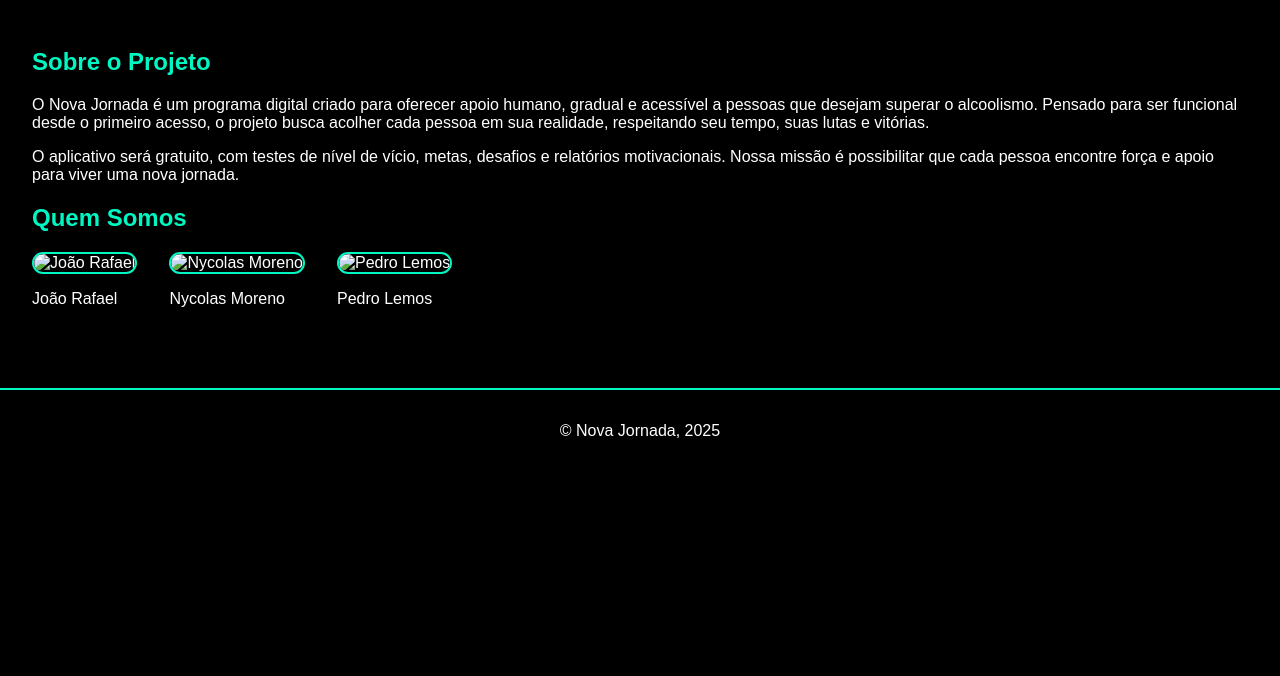
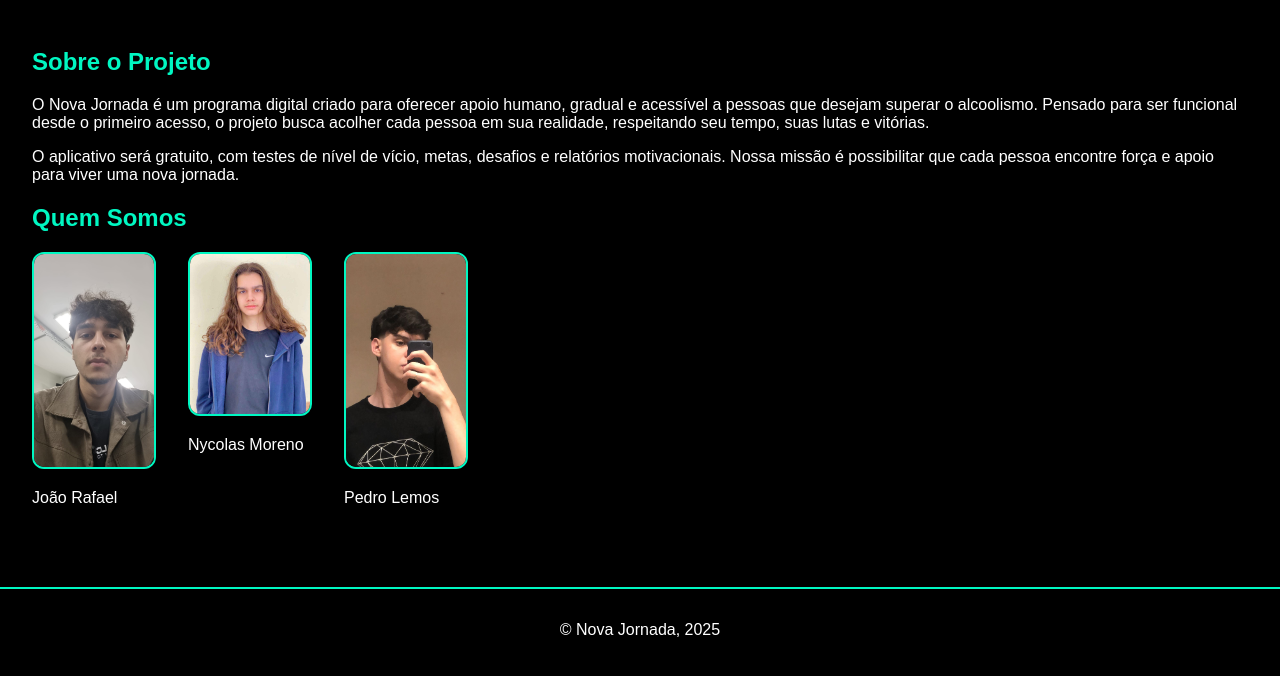
Before and after one commit to Nycolas64/Portf-lio-do-Projeto, a plain HTML site: page sobre.html in a window 1280 px wide. Shown: the part 98-774 px from the top of the page. Drawn offline with Linux system fonts and the light colour scheme.

Commit message:
Update sobre.html

```diff
--- a/sobre.html
+++ b/sobre.html
@@ -34,15 +34,15 @@
       <h2>Quem Somos</h2>
       <div class="membros">
         <div class="membro">
-          <img src="joaorafael.png" alt="João Rafael">
+          <img src="joaorafael.jpg" alt="João Rafael">
           <p>João Rafael</p>
         </div>
         <div class="membro">
-          <img src="nycolasmoreno.png" alt="Nycolas Moreno">
+          <img src="nycolasmoreno.jpg" alt="Nycolas Moreno">
           <p>Nycolas Moreno</p>
         </div>
         <div class="membro">
-          <img src="pedrolemos.png" alt="Pedro Lemos">
+          <img src="pedrolemos.jpg" alt="Pedro Lemos">
           <p>Pedro Lemos</p>
         </div>
       </div>
```
